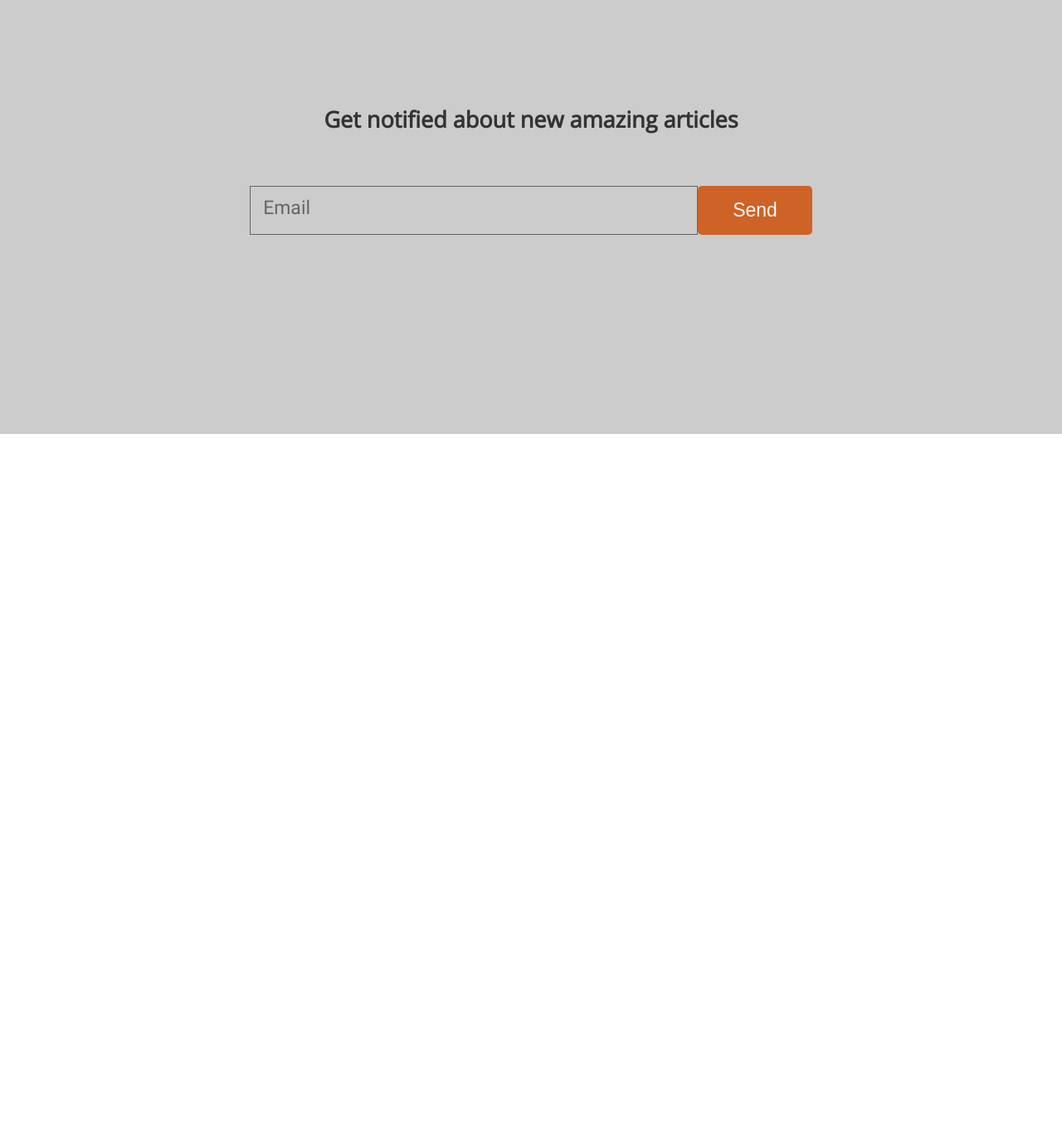
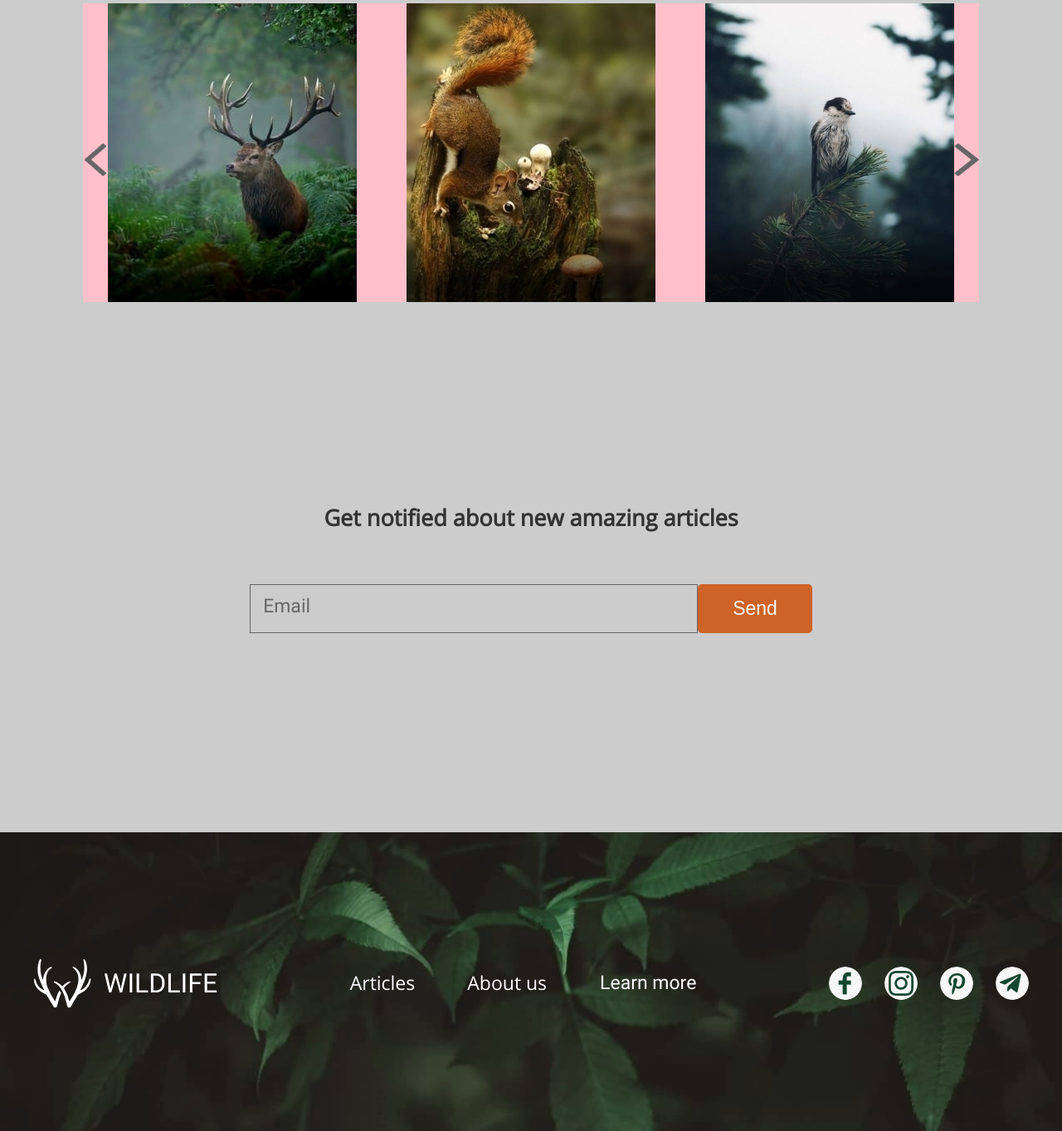
Before and after one commit to hokmyn/wildlife, a plain HTML site: page index.html in a window 1280 px wide. Shown: the part 1144-2507 px from the top of the page at 83% size. Before the commit the page ends 1667 px from the top, so only its background shows below. Drawn offline with Linux system fonts and the light colour scheme.

Commit message:
feat: add styles to the footer

```diff
--- a/index.html
+++ b/index.html
@@ -49,9 +49,21 @@
       </div>
     </section>
     <section class="main">
+      <div class="wrapper">
         <h2 class="main__title">Latest articles</h2>
         <p class="main__subtitle">Breaking news from the wild</p>
-      <div class="main__slider slider"></div>
+        <div class="main__slider slider">
+          <div class="slider-track">
+            <div class="slider-item"></div>
+            <div class="slider-item"></div>
+            <div class="slider-item"></div>
+            <div class="slider-item"></div>
+            <div class="slider-item"></div>
+            <div class="slider-item"></div>
+          </div>
+          <div class="slider-button__prev"></div>
+          <div class="slider-button__next"></div>
+        </div>
         <h3 class="main__form-title">Get notified about new amazing articles</h3>
         <form class="main-form">
           <fieldset>
@@ -59,7 +71,40 @@
             <button class="main-form__button button">Send</button>
           </fieldset>
         </form>
+      </div>
     </section>
   </main>
+  <footer class="footer">
+    <div class="wrapper">
+      <div class="footer-wrapper">
+        <div class="logo">
+          <a href="/" class="logo-link">
+            <img src="./images/logo.svg" alt="logo" class="logo__image">
+            <span class="logo-text">wildlife</span>
+          </a>
+        </div>
+        <nav class="footer__nav">
+          <ul class="footer__list list">
+            <li class="list__item item">
+              <a href="/" class="item__link">Articles</a>
+            </li>
+            <li class="list__item item">
+              <a href="/" class="item__link">About us</a>
+            </li>
+            <li class="list__item item">
+              <a href="/" class="item__link">Learn more</a>
+            </li>
+          </ul>
+        </nav>
+        <div class="social-links">
+          <div class="social-links__item facebook"></div>
+          <div class="social-links__item instagram"></div>
+          <div class="social-links__item pinterest"></div>
+          <div class="social-links__item telegram"></div>
+        </div>
+      </div>
+    </div>
+  </footer>
+  <script src='./js/script.js'></script>
 </body>
 </html>
--- /dev/null
+++ b/js/script.js
@@ -0,0 +1,44 @@
+let position = 0;
+const slidesToShow = 3;
+const slidesToScroll = 1;
+const container = document.querySelector('.slider');
+const track = document.querySelector('.slider-track');
+const btnPrev = document.querySelector('.slider-button__prev');
+const btnNext = document.querySelector('.slider-button__next');
+const items = document.querySelectorAll('.slider-item');
+const itemsCount = items.length;
+const itemWidth = track.clientWidth / slidesToShow;
+const movePosition = slidesToScroll * itemWidth;
+
+items.forEach((item) => {
+  item.style.minWidth = `${itemWidth}px`;
+});
+
+btnNext.addEventListener('click', () => {
+  const itemsLeft = itemsCount - (Math.abs(position) + slidesToShow * itemWidth)/ itemWidth;
+
+  position -= itemsLeft >=slidesToScroll ? movePosition : itemsLeft * itemWidth;
+
+  setPosition();
+  checkBtns();
+});
+
+btnPrev.addEventListener('click', (e) => {
+  const itemsLeft = Math.abs(position) / itemWidth;
+
+  position += itemsLeft >= slidesToScroll ? movePosition : itemsLeft * itemWidth;
+
+  setPosition();
+  checkBtns();
+});
+
+const setPosition = () => {
+  track.style.transform = `translateX(${position}px)`;
+};
+
+const checkBtns = () => {
+  btnPrev.disabled = position === 0;
+  btnNext.disabled = position <= -(itemsCount - slidesToShow) * itemWidth;
+};
+
+checkBtns();
--- a/styles/style.css
+++ b/styles/style.css
@@ -71,6 +71,7 @@ body {
   text-decoration: none;
   display: flex;
   align-items: center;
+  transition: all .2s;
 }
 
 .logo-text {
@@ -131,6 +132,7 @@ body {
   color: #fff;
   text-decoration: none;
   line-height: 58px;
+  transition: all .2s;
 }
 
 .item__link:hover,
@@ -216,6 +218,59 @@ body {
   margin-bottom: 240px;
 }
 
+.slider {
+  overflow: hidden;
+  background-color: pink;
+  position: relative;
+  margin-right: 60px;
+  margin-left: 60px;
+}
+
+.slider-track {
+  display: flex;
+  transition: .2s;
+  justify-content: flex-start;
+  overflow: hidden;
+}
+
+.slider-item {
+  height: 360px;
+  background-position: center;
+  background-repeat: no-repeat;
+}
+
+.slider-item:nth-child(3n+1) {
+  background-image: url('../images/main-image1.jpg');
+}
+
+.slider-item:nth-child(3n+2) {
+  background-image: url('../images/main-image2.jpg');
+}
+
+.slider-item:nth-child(3n+3) {
+  background-image: url('../images/main-image3.jpg');
+}
+
+.slider-button__prev {
+  background-image: url('../images/arrow-left.png');
+  margin-right: 60px;
+  position: absolute;
+  top: 42%;
+  left: 0;
+  width: 30px;
+  height: 70px;
+}
+
+.slider-button__next {
+  background-image: url('../images/arrow-right.png');
+  margin-left: 60px;
+  position: absolute;
+  top: 42%;
+  right: 0;
+  width: 30px;
+  height: 70px;
+}
+
 .main__form-title {
   font-size: 27px;
   line-height: 40px;
@@ -252,3 +307,63 @@ fieldset {
 .main-form__input:focus::placeholder {
   opacity: 0;
 }
+
+.footer {
+  min-height: 360px;
+  background: #c9a5b7 url('../images/footer-image.jpg');
+  background-repeat: no-repeat;
+  background-size: cover;
+  padding-top: 150px;
+}
+
+.footer-wrapper {
+  display: flex;
+  justify-content: space-between;
+  align-items: center;
+}
+
+.footer .list__item {
+  list-style: none;
+}
+
+.footer .list__item:last-child {
+  border: 0;
+}
+
+.footer .list__item:last-child .item__link {
+  padding: 0;
+}
+
+.footer__list {
+  display: flex;
+  justify-content: space-between;
+  align-items: center;
+}
+
+.social-links {
+  display: flex;
+  justify-content: space-between;
+  max-width: 241px;
+}
+
+.social-links__item {
+  width: 40px;
+  height: 40px;
+  margin-right: 27px;
+  cursor: pointer;
+  border-radius: 50%;
+  transition: all .4s;
+}
+
+.social-links__item:hover {
+  opacity: .6;
+}
+
+.social-links__item:last-child {
+  margin-right: 0;
+}
+
+.facebook {background: url('../images/facebook.png')}
+.instagram {background: url('../images/instagram.png')}
+.pinterest {background:url('../images/pinterest.png')}
+.telegram {background:url('../images/telegram.png')}
```
Lines whose indentation alone changed are shown as unchanged.
